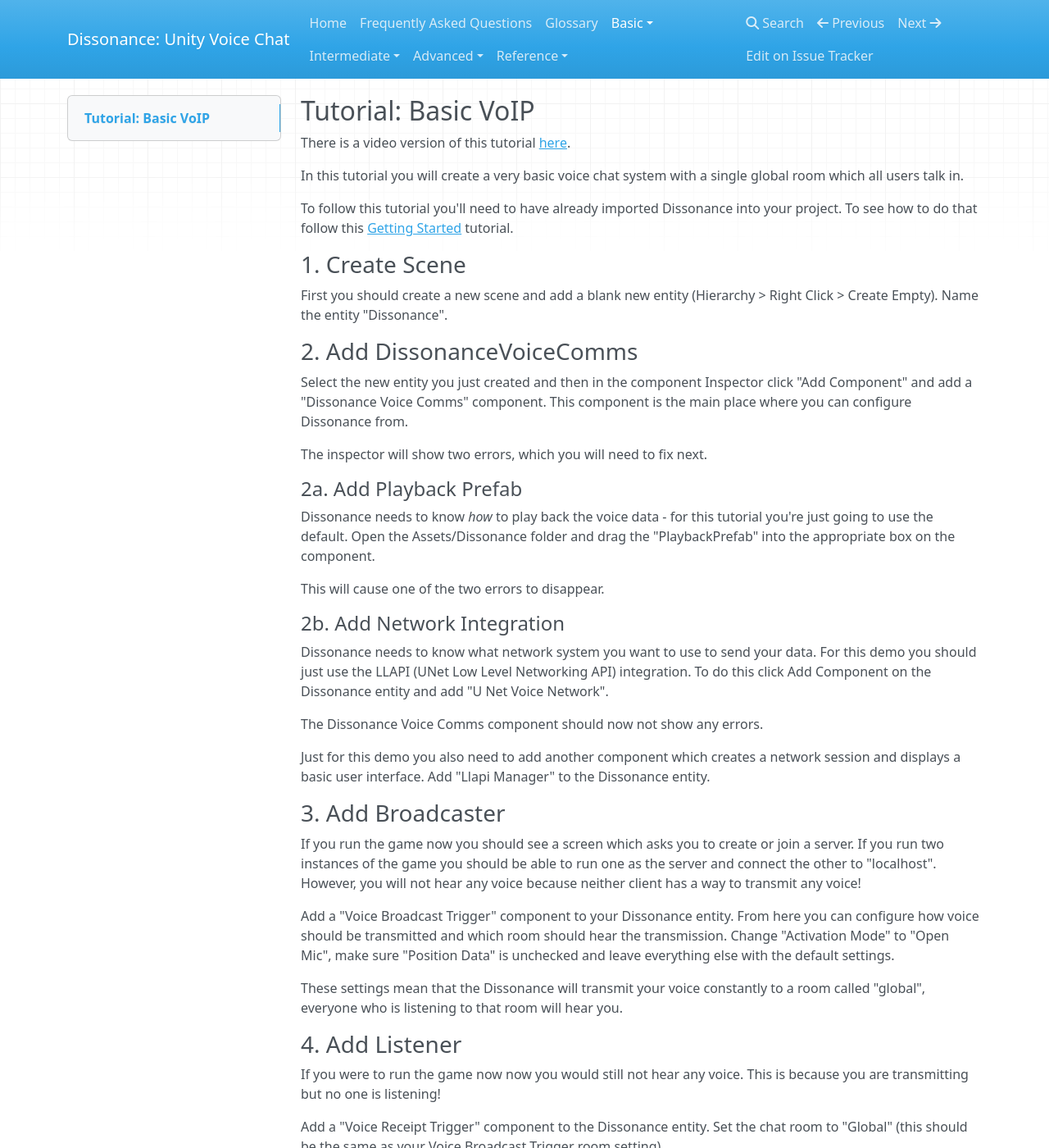
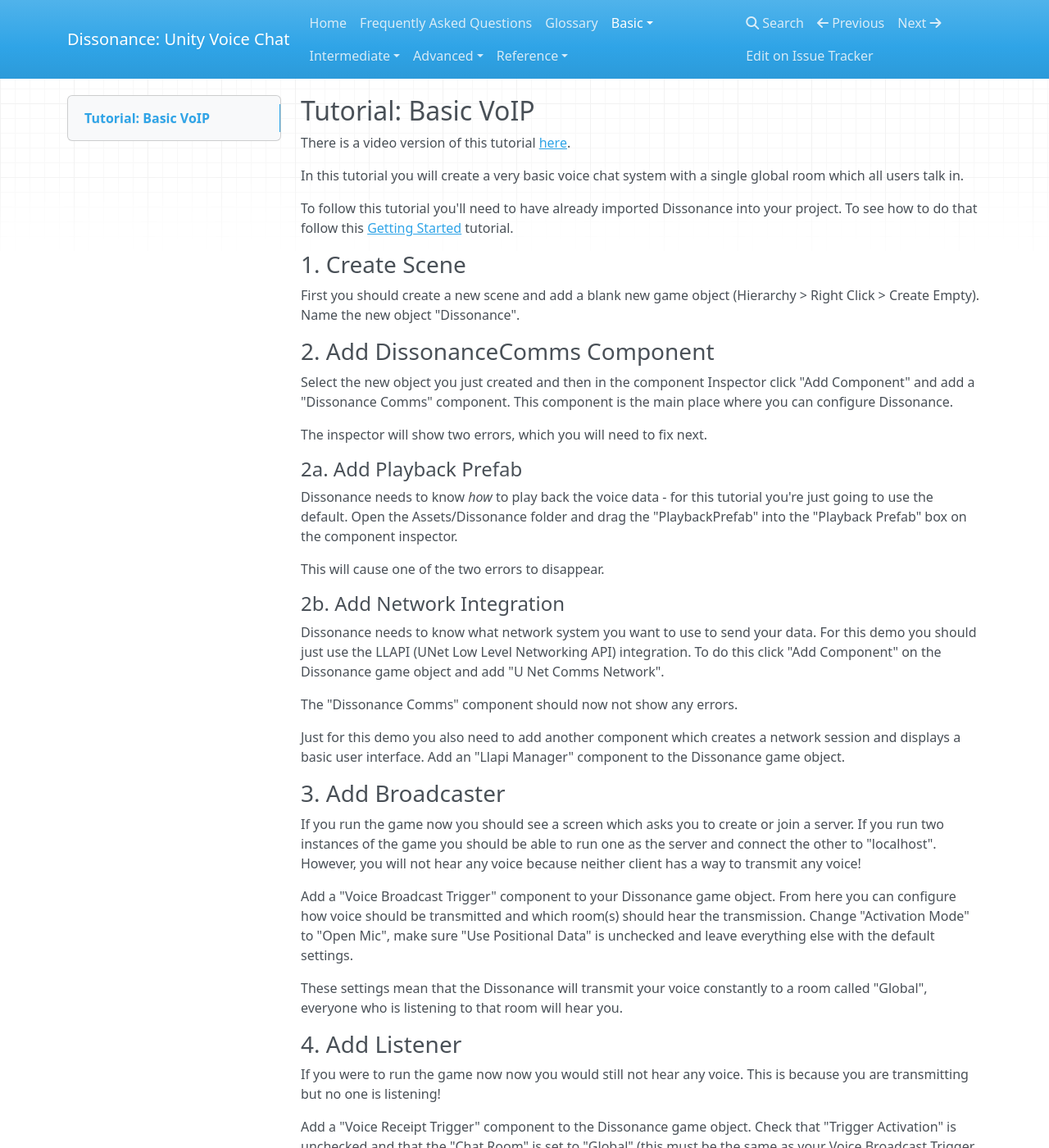
Before and after one commit to Placeholder-Software/Dissonance, an MkDocs documentation site: the page built from docs/Tutorial - Basic VoIP.md, in a window 1280 px wide and 1400 px high. Shown: the whole window at 82% size. Built offline with MkDocs 1.6.1, drawn with Linux system fonts in a browser that asks for light colours; nearby versions of some CDN libraries; old or Windows-style settings are respelled for this version of MkDocs; some of the changed text lies outside the part shown.

Commit message:
Fixed some minor problems spotted while running through tutorials
Signed-off-by: Martin Evans <martindevans@gmail.com>

```diff
--- a/docs/Tutorial - Basic VoIP.md
+++ b/docs/Tutorial - Basic VoIP.md
@@ -4,44 +4,44 @@
 
 In this tutorial you will create a very basic voice chat system with a single global room which all users talk in.
 
-To follow this tutorial you'll need to have already imported Dissonance into your project. To see how to do that follow this [Getting Started](Tutorial---Getting-Started) tutorial.
+To follow this tutorial you'll need to have already imported Dissonance into your project. To see how to do that follow this [Getting Started](Tutorial - Getting Started.md) tutorial.
 
 ### 1. Create Scene
 
-First you should create a new scene and add a blank new entity (Hierarchy > Right Click > Create Empty). Name the entity "Dissonance".
+First you should create a new scene and add a blank new game object (Hierarchy > Right Click > Create Empty). Name the new object "Dissonance".
 
-### 2. Add DissonanceVoiceComms
+### 2. Add DissonanceComms Component
 
-Select the new entity you just created and then in the component Inspector click "Add Component" and add a "Dissonance Voice Comms" component. This component is the main place where you can configure Dissonance from.
+Select the new object you just created and then in the component Inspector click "Add Component" and add a "Dissonance Comms" component. This component is the main place where you can configure Dissonance.
 
 The inspector will show two errors, which you will need to fix next.
 
 #### 2a. Add Playback Prefab
 
-Dissonance needs to know *how* to play back the voice data - for this tutorial you're just going to use the default. Open the Assets/Dissonance folder and drag the "PlaybackPrefab" into the appropriate box on the component.
+Dissonance needs to know *how* to play back the voice data - for this tutorial you're just going to use the default. Open the Assets/Dissonance folder and drag the "PlaybackPrefab" into the "Playback Prefab" box on the component inspector.
 
 This will cause one of the two errors to disappear.
 
 #### 2b. Add Network Integration
 
-Dissonance needs to know what network system you want to use to send your data. For this demo you should just use the LLAPI (UNet Low Level Networking API) integration. To do this click Add Component on the Dissonance entity and add "U Net Voice Network".
+Dissonance needs to know what network system you want to use to send your data. For this demo you should just use the LLAPI (UNet Low Level Networking API) integration. To do this click "Add Component" on the Dissonance game object and add "U Net Comms Network".
 
-The Dissonance Voice Comms component should now not show any errors.
+The "Dissonance Comms" component should now not show any errors.
 
-Just for this demo you also need to add another component which creates a network session and displays a basic user interface. Add "Llapi Manager" to the Dissonance entity.
+Just for this demo you also need to add another component which creates a network session and displays a basic user interface. Add an "Llapi Manager" component to the Dissonance game object.
 
 ### 3. Add Broadcaster
 
 If you run the game now you should see a screen which asks you to create or join a server. If you run two instances of the game you should be able to run one as the server and connect the other to "localhost". However, you will not hear any voice because neither client has a way to transmit any voice!
 
-Add a "Voice Broadcast Trigger" component to your Dissonance entity. From here you can configure how voice should be transmitted and which room should hear the transmission. Change "Activation Mode" to "Open Mic", make sure "Position Data" is unchecked and leave everything else with the default settings.
+Add a "Voice Broadcast Trigger" component to your Dissonance game object. From here you can configure how voice should be transmitted and which room(s) should hear the transmission. Change "Activation Mode" to "Open Mic", make sure "Use Positional Data" is unchecked and leave everything else with the default settings.
 
-These settings mean that the Dissonance will transmit your voice constantly to a room called "global", everyone who is listening to that room will hear you.
+These settings mean that the Dissonance will transmit your voice constantly to a room called "Global", everyone who is listening to that room will hear you.
 
 ### 4. Add Listener
 
 If you were to run the game now now you would still not hear any voice. This is because you are transmitting but no one is listening!
 
-Add a "Voice Receipt Trigger" component to the Dissonance entity. Set the chat room to "Global" (this should be the same as your Voice Broadcast Trigger room setting).
+Add a "Voice Receipt Trigger" component to the Dissonance game object. Check that "Trigger Activation" is unchecked and that the "Chat Room" is set to "Global" (this must be the same as your Voice Broadcast Trigger "Chat Room" setting).
 
 This means that as soon as the game starts all clients will transmit to the global room, and all clients will also listen to the global room.
```
Also changed, not shown: docs/Tutorial - Getting Started.md (+4 -2 lines).
